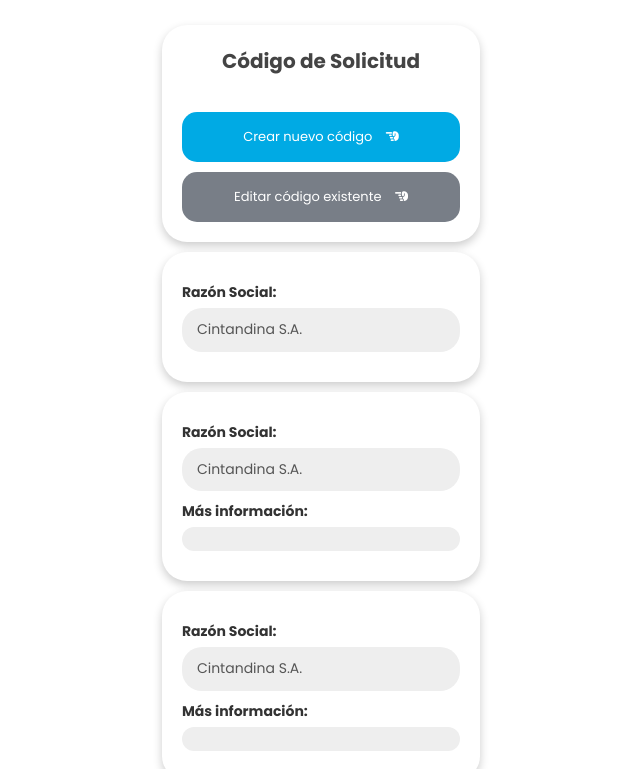
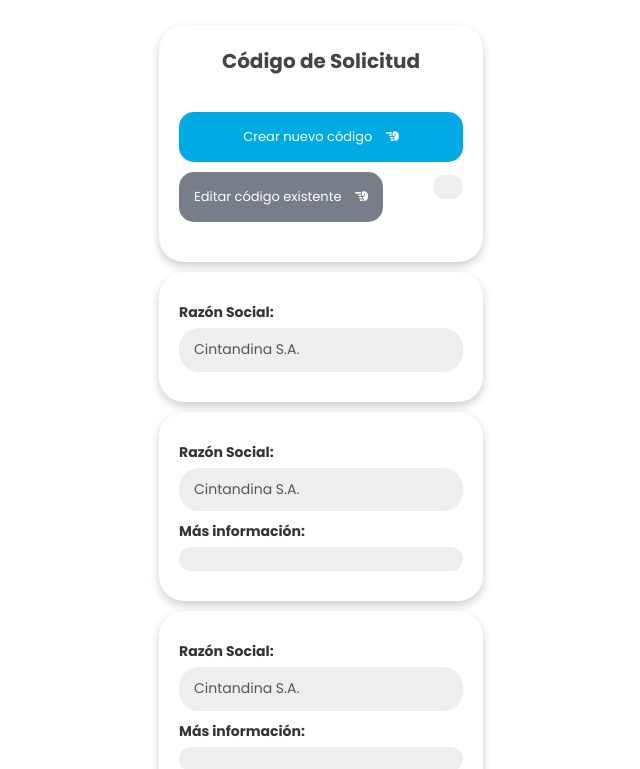
Before and after one commit to cathsanchez6/Formulario_Informacion_Cliente, a plain HTML site: page index.html in a window 1280 px wide. Shown: the top 769 px of the page, without its empty margins (339-979 px from the left). Drawn offline with Linux system fonts and the light colour scheme.

Commit message:
Update index.html

```diff
--- a/index.html
+++ b/index.html
@@ -137,7 +137,13 @@
       transition: background-color 0.3s;
       box-sizing: border-box;
     }
-
+    .header {
+      display: flex;
+      align-items: center;
+      justify-content: space-between;
+      gap: 10px;
+      margin-bottom: 20px;
+    }
     .boton-confirmar, .boton-whatsapp {
       display: block;
       width: 100%;
@@ -188,8 +194,12 @@
       <div>
         <a class="boton-nuevo"> Crear nuevo código <i class="fas fa-hand-point-left" style="margin-left: 10px;"></i>
         </a>
+        <div class="header">
           <a class="boton-editar">Editar código existente <i class="fas fa-hand-point-left" style="margin-left: 10px;"></i>
           </a>
+          <div class="campo"></div>
+      </div>
+
       </div>
     </div>
     <div class="contenedor-marco">
```
Lines whose indentation alone changed are shown as unchanged.
